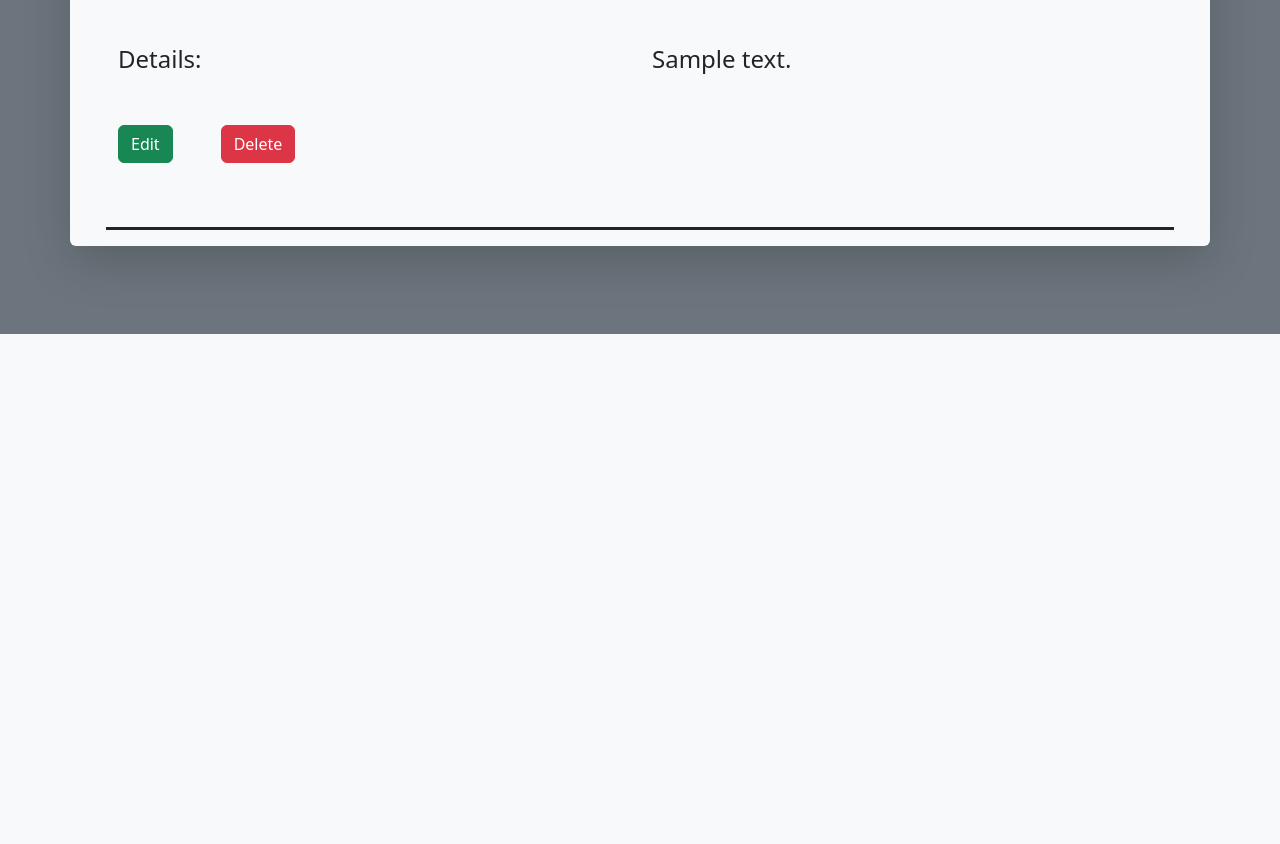
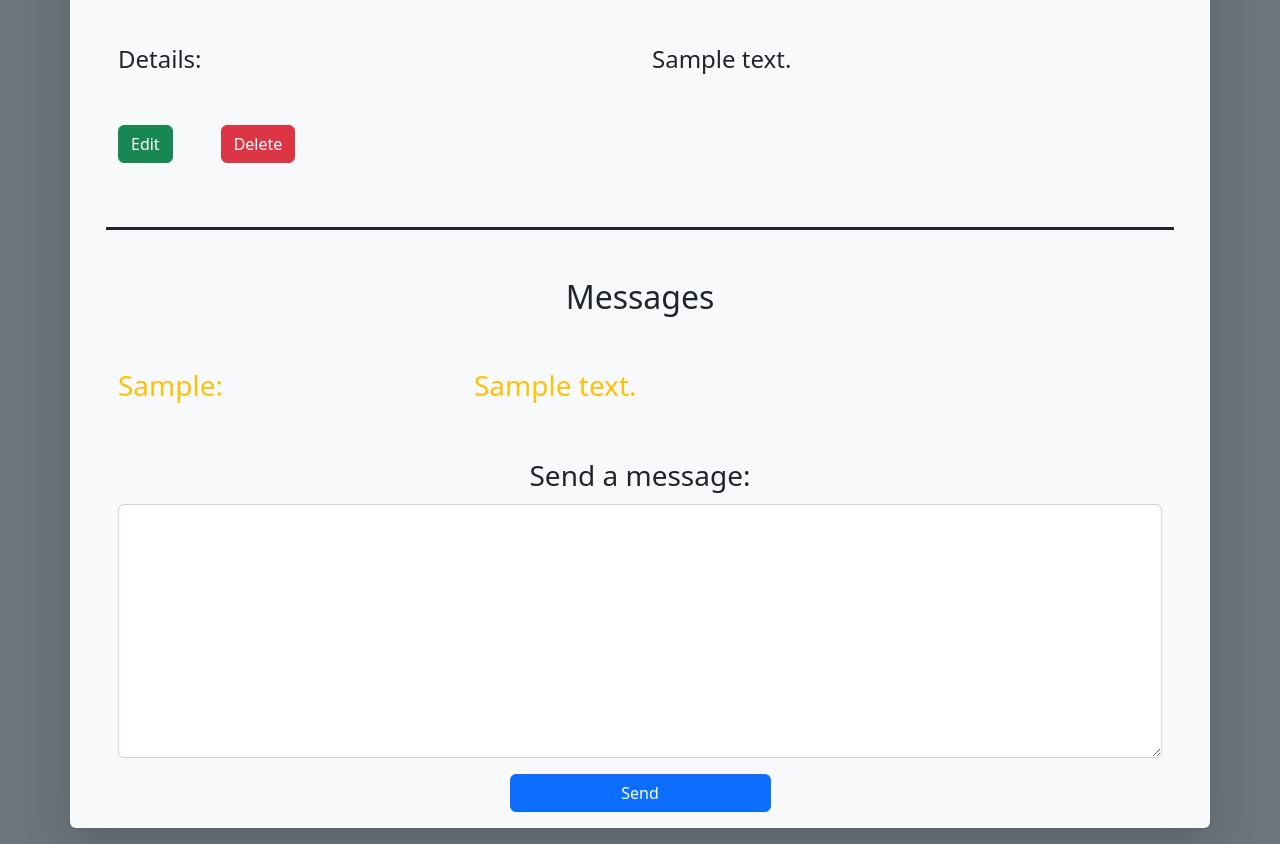
Before and after one commit to rteet702/ohana-rideshare, a Flask app: page /rides/1/details in a window 1280 px wide. Shown: the part 466-1310 px from the top of the page. Before the commit the page ends 800 px from the top, so only its background shows below. Run offline with Flask 2, Linux system fonts and the light colour scheme; the visitor is signed in with stand-in values (Sample User, id 1); tables that the repository leaves empty or names only in its code hold one stand-in row (values such as "Sample post"); some libraries are stand-ins or nearby versions.

Commit message:
9: ride based messaging finished

```diff
--- a/flask_app/controllers/rides.py
+++ b/flask_app/controllers/rides.py
@@ -68,8 +68,11 @@ def f_cancel(ride_id):
 @app.route('/rides/<int:ride_id>/details')
 def r_details(ride_id):
     data = {'ride_id' : ride_id}
-    ride = Ride.get_by_id(data)
-    return render_template('details_ride.html', ride=ride)
+    user_data = {'id': session['user_id']}
+
+    active_user = User.get_by_id(user_data)
+    ride = Ride.get_ride_with_messages(data)
+    return render_template('details_ride.html', active_user=active_user, ride=ride)
 
 
 @app.route('/rides/<int:ride_id>/edit')
@@ -92,3 +95,15 @@ def f_edit():
 
     Ride.update_ride(data)
     return redirect(f'/rides/{ride_id}/details')
+
+
+@app.route('/rides/<int:ride_id>/send', methods=['POST'])
+def f_send(ride_id):
+    data = {
+        'ride_id': ride_id,
+        'user_id': request.form.get('user_id'),
+        'content': request.form.get('content')
+    }
+    Ride.send_message(data)
+    print(ride_id)
+    return redirect(f'/rides/{ride_id}/details')
--- a/flask_app/models/ride.py
+++ b/flask_app/models/ride.py
@@ -149,7 +149,7 @@ class Ride:
         connectToMySQL('rideshare').query_db(query, data)
 
     @classmethod
-    def get_by_id(cls, data:dict) -> list:
+    def get_by_id(cls, data:dict) -> object:
         '''Get a list of all rides currently created, as well as associating the driver / rider with the ride.'''
 
         query = """SELECT
@@ -186,3 +186,30 @@ class Ride:
         ride.request_id = User.get_by_email(request_data)
 
         return ride
+
+    @classmethod
+    def get_ride_with_messages(cls, data:dict) -> object:
+        '''A convoluted join query that returns the ride with all related messages, ordered.'''
+
+        query ="""SELECT rides.id as ride_id, users.first_name, messages.content FROM messages
+                JOIN rides ON ride_id = rides.id
+                JOIN users ON user_id = users.id
+                WHERE rides.id=%(ride_id)s
+                ORDER BY messages.created_at;"""
+
+        results = connectToMySQL('rideshare').query_db(query, data)
+        ride = Ride.get_by_id(data)
+
+        for message in results:
+            ride.messages.append(message)
+
+        return ride
+
+    @staticmethod
+    def send_message(data:dict) -> int:
+        '''Send a message to the ride group.'''
+
+        query = """INSERT INTO messages (content, ride_id, user_id)
+                    VALUES (%(content)s, %(ride_id)s, %(user_id)s);"""
+
+        return connectToMySQL('rideshare').query_db(query, data)
--- a/flask_app/templates/details_ride.html
+++ b/flask_app/templates/details_ride.html
@@ -41,6 +41,20 @@
             </div>
         </div>
         <!-- messages -->
+        <h2 class="text-center my-5">Messages</h2>
+        {% for message in ride.messages %}
+        <div class="row text-warning fs-3">
+            <div class="col-4">{{ message.first_name }}: </div>
+            <div class="col">{{ message.content }}</div>
+        </div>
+        {% endfor %}
+        <!-- form for sending messages -->
+        <form action="/rides/{{ ride.id }}/send" method="post" class="mt-5 d-flex flex-column align-items-center justify-content-center">
+            <input type="hidden" name="user_id" value="{{ active_user.id }}">
+            <label for="message" class="form-label fs-3">Send a message:</label>
+            <textarea name="content" id="content" class="form-control" rows="10"></textarea>
+            <input type="submit" value="Send" class="mt-3 btn btn-primary w-25">
+        </form>
     </div>
 </body>
 </html>
```
